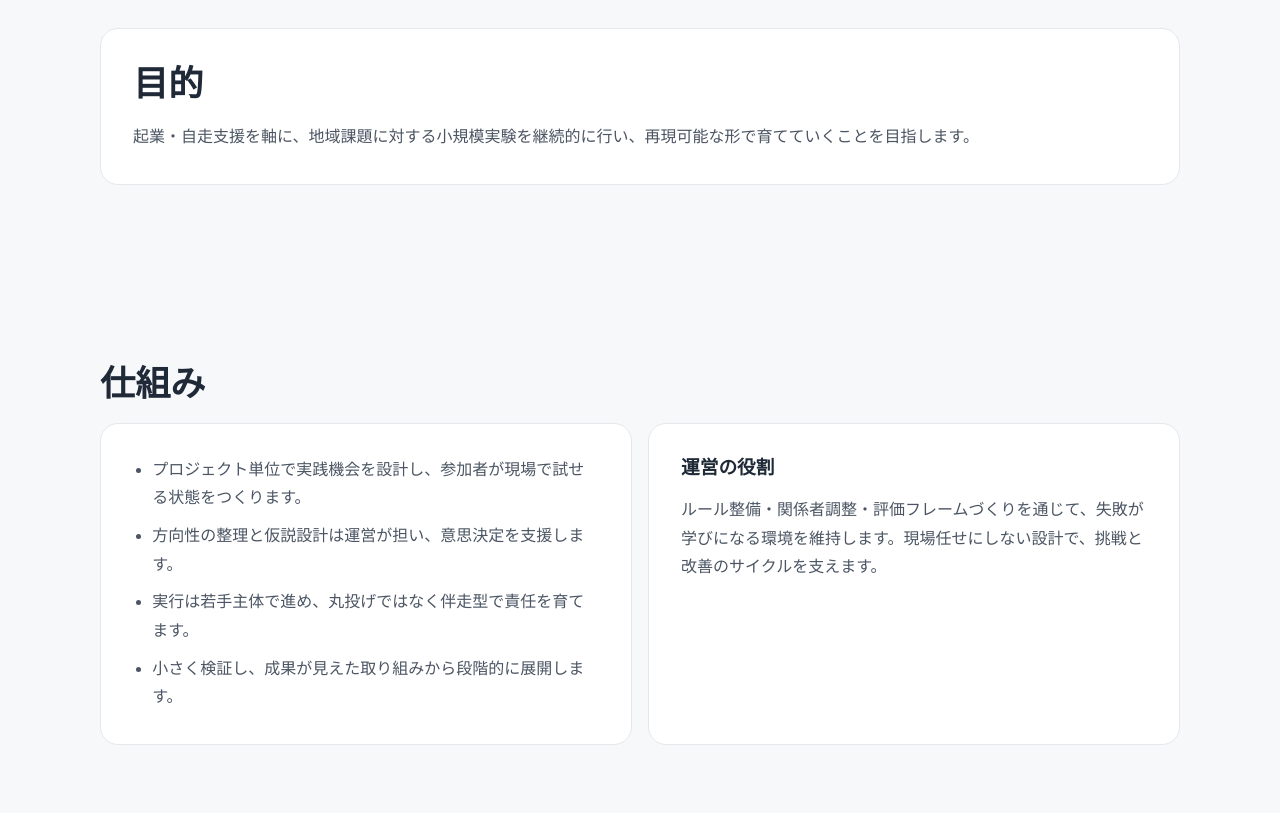
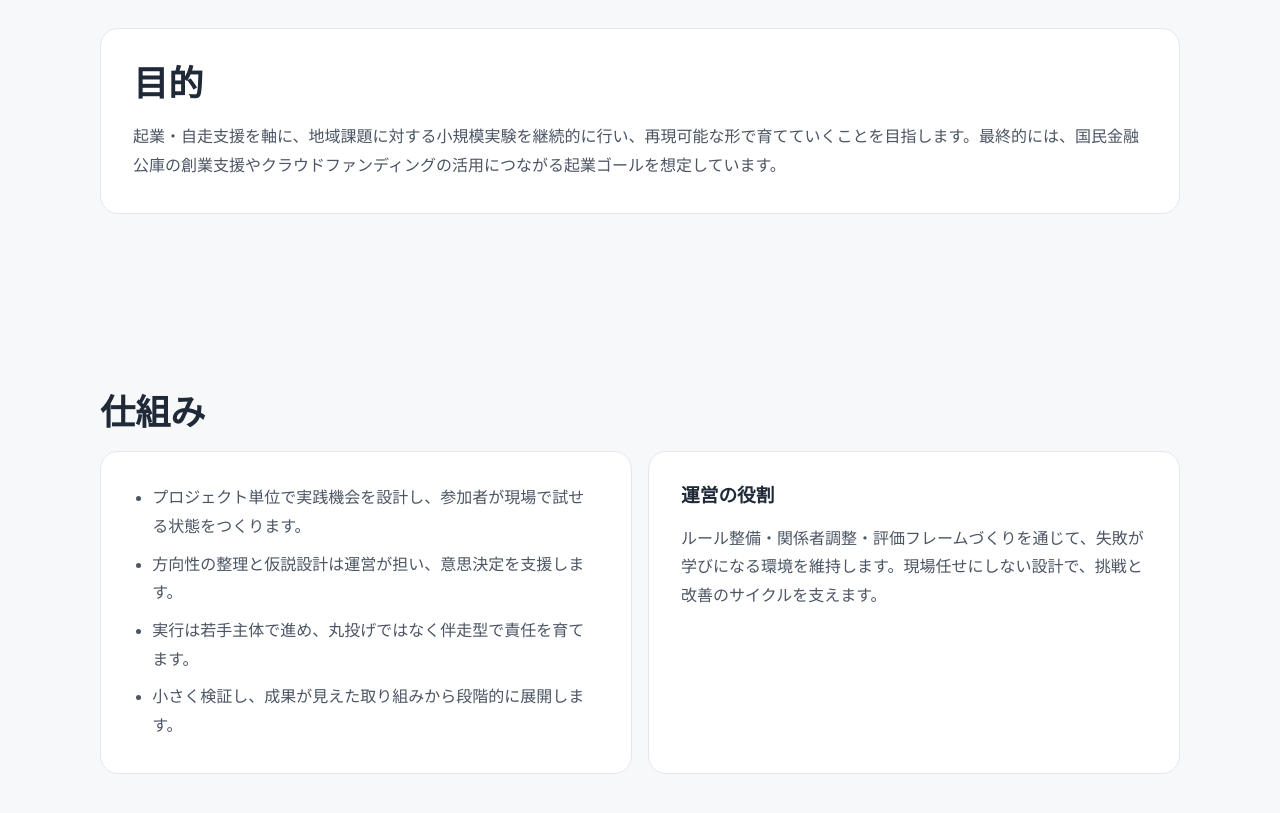
Before and after one commit to snowman1983-04/zeromus, a plain HTML site: page index.html in a window 1280 px wide. Shown: the part 840-1653 px from the top of the page. Drawn offline with Linux system fonts and the light colour scheme.

Commit message:
Add startup funding goal to LP purpose section

```diff
--- a/index.html
+++ b/index.html
@@ -242,7 +242,7 @@
       <section aria-labelledby="purpose">
         <div class="container card">
           <h2 id="purpose">目的</h2>
-          <p>起業・自走支援を軸に、地域課題に対する小規模実験を継続的に行い、再現可能な形で育てていくことを目指します。</p>
+          <p>起業・自走支援を軸に、地域課題に対する小規模実験を継続的に行い、再現可能な形で育てていくことを目指します。最終的には、国民金融公庫の創業支援やクラウドファンディングの活用につながる起業ゴールを想定しています。</p>
         </div>
       </section>
 
```
